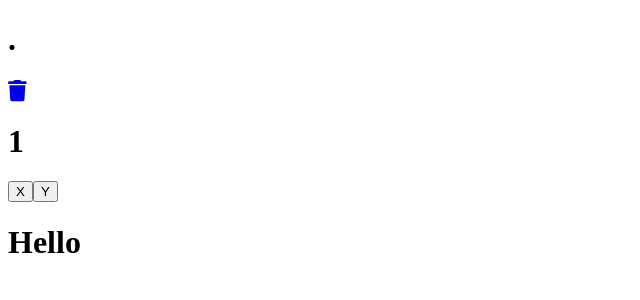
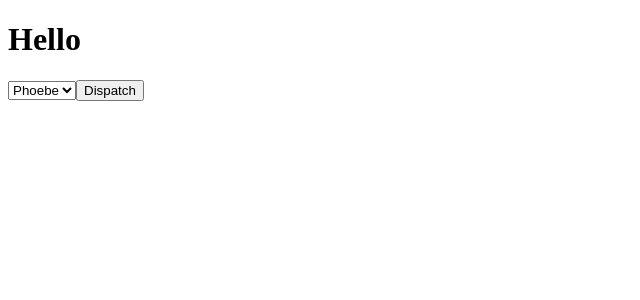
Before and after one commit to ivanselah/type-react, a React (Create React App) app: page / in a window 1280 px wide. Shown: the top 300 px of the page, without its empty margins (0-640 px from the left). Built offline with nearby package versions, Linux system fonts and the light colour scheme.

Commit message:
custom hook, reducer, render

```diff
--- a/public/index.html
+++ b/public/index.html
@@ -21,7 +21,7 @@
       work correctly both with client-side routing and a non-root public URL.
       Learn how to configure a non-root public URL by running `npm run build`.
     -->
-    <title>React App</title>
+    <title></title>
   </head>
   <body>
     <noscript>You need to enable JavaScript to run this app.</noscript>
--- a/src/App.tsx
+++ b/src/App.tsx
@@ -64,9 +64,11 @@ function App() {
           <FAIcon icon={faTrash} size="lg" />
         </a>
         <Hello ref={btnRef} />
-        <Modal>
-          <h1>Hello</h1>
-        </Modal>
+        <div onClick={() => console.log("Hello")}>
+          <Modal>
+            <h1>Hello</h1>
+          </Modal>
+        </div>
         <Section />
       </AppProvider>
       <ImageSlider>
--- /dev/null
+++ b/src/AppComponent.tsx
@@ -0,0 +1,96 @@
+import { useEffect, useReducer, useState } from "react";
+
+function Childone() {
+  useEffect(() => {
+    console.log("one");
+  });
+  return (
+    <div>
+      <Childtwo />
+    </div>
+  );
+}
+
+function Childtwo() {
+  useEffect(() => {
+    console.log("two");
+  });
+  return <div></div>;
+}
+
+const friendList = [
+  { id: 1, name: "Phoebe" },
+  { id: 2, name: "Rachel" },
+  { id: 3, name: "Ross" },
+];
+
+function useFriendStatus(friendID: number) {
+  const [isOnline, setIsOnline] = useState<boolean>(false);
+
+  useEffect(() => {
+    if (friendID === 2) {
+      setIsOnline(true);
+    } else {
+      setIsOnline(false);
+    }
+  }, [friendID]);
+
+  return isOnline;
+}
+
+type ActionProps = {
+  type: "INCRE" | "DECRE";
+};
+
+function reducer(state: number, action: ActionProps) {
+  switch (action.type) {
+    case "INCRE":
+      return state + 1;
+    case "DECRE":
+      return state - 1;
+    default:
+      return state;
+  }
+}
+
+function AppComponent() {
+  const [count, setCount] = useState<string[]>(["1", "2"]);
+  const [recipientID, setRecipientID] = useState(1);
+  const [number, dispatch] = useReducer(reducer, 0);
+  /*
+   * Hook => should use : use + functionName, coz don't know to use Hook inner.
+   */
+  const isRecipientOnline = useFriendStatus(recipientID);
+
+  useEffect(() => {
+    // console.log(isRecipientOnline);
+  }, [isRecipientOnline]);
+
+  useEffect(() => {
+    console.log(number);
+  }, [number]);
+
+  const clickHandleDispatch = () => {
+    dispatch({ type: "INCRE" });
+  };
+
+  return (
+    <div>
+      <Childone />
+      <h1 color={isRecipientOnline ? "green" : "red"}>Hello</h1>
+      <select value={recipientID} onChange={(e) => setRecipientID(Number(e.target.value))}>
+        {friendList.map((friend) => (
+          <option key={friend.id} value={friend.id}>
+            {friend.name}
+          </option>
+        ))}
+      </select>
+      <button onClick={clickHandleDispatch}>Dispatch</button>
+    </div>
+  );
+}
+
+// two => one => test
+// 부모컴포넌트는 자식컴포넌트들이 렌더링이 다 될때까지 실행되지 않음.
+
+export default AppComponent;
--- a/src/index.tsx
+++ b/src/index.tsx
@@ -1,12 +1,12 @@
 import React from "react";
 import ReactDOM from "react-dom";
 import App from "./App";
+import AppComponent from "./AppComponent";
 import Test from "./test";
 
 ReactDOM.render(
   <React.StrictMode>
-    <App />
-    <Test />
+    <AppComponent />
   </React.StrictMode>,
   document.getElementById("root")
 );
```
